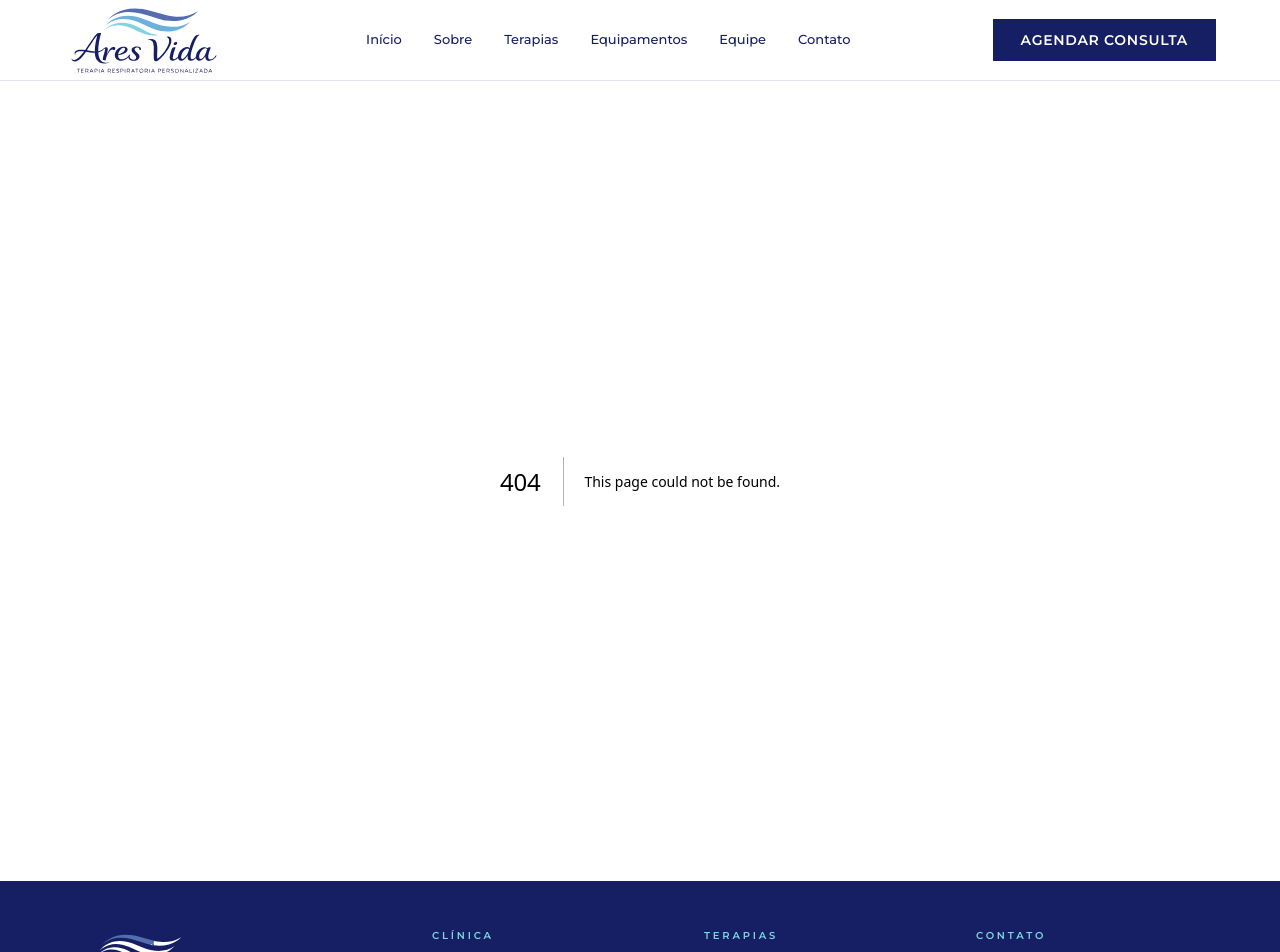
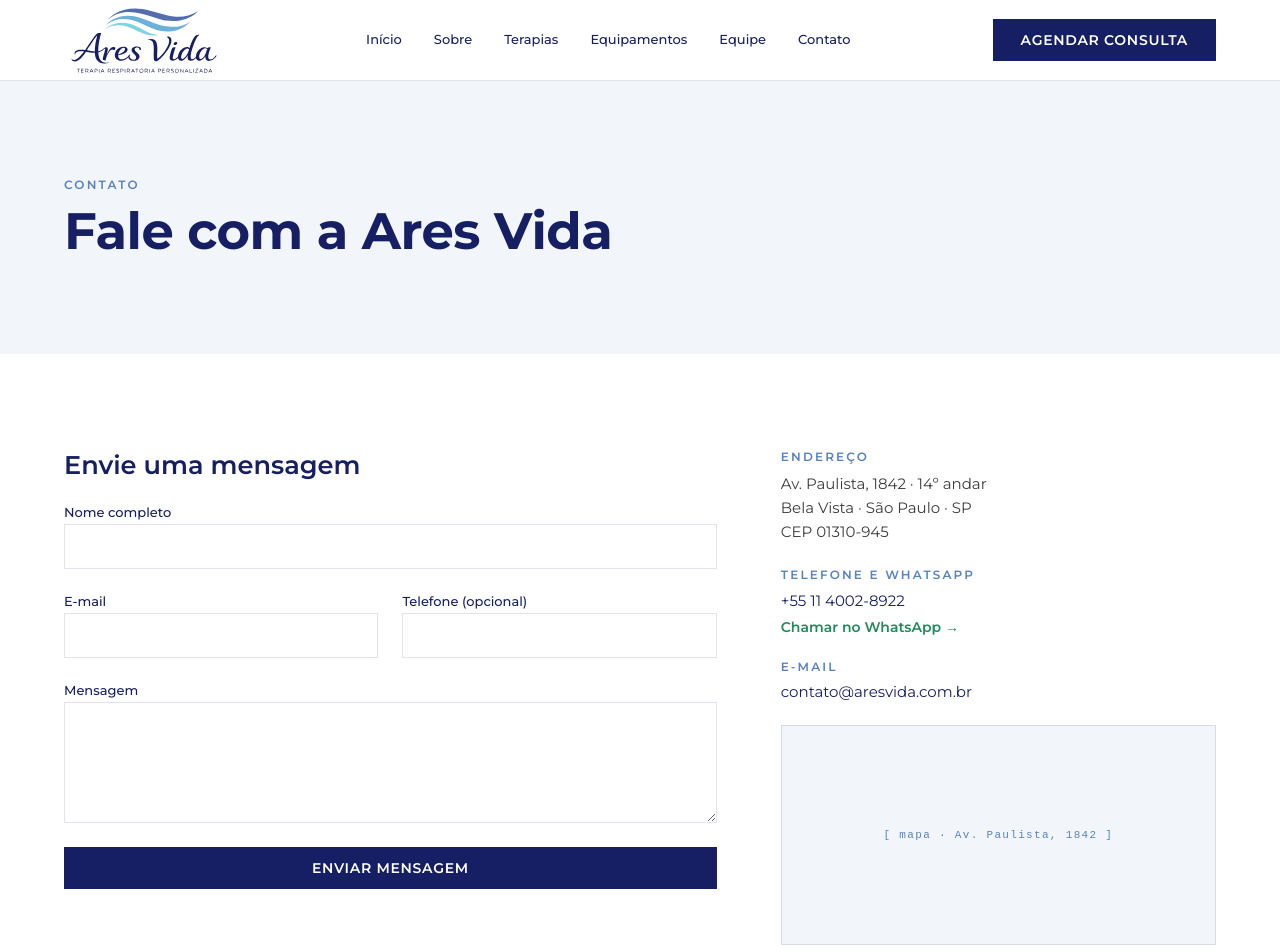
Before and after one commit to FernandoAzevedo1971/AresVida_site_completo, a Next.js app: page /contato in a window 1280 px wide. Before the commit this address had no page. Shown: the top 952 px of the page. Built offline with nearby package versions, Linux system fonts and the light colour scheme.

Commit message:
feat: ContactForm com validação e página Contato

```diff
--- /dev/null
+++ b/src/app/contato/page.module.css
@@ -0,0 +1,25 @@
+/* src/app/contato/page.module.css */
+.container { max-width: var(--av-container); margin: 0 auto; padding: 0 var(--av-gutter); }
+.intro { background: var(--av-gelo); padding: var(--av-sp-9) 0; }
+.title { margin: var(--av-sp-3) 0 0; color: var(--av-marinho); }
+
+.body { padding: var(--av-sp-9) 0; }
+.grid { display: grid; grid-template-columns: 1.2fr 0.8fr; gap: var(--av-sp-8); align-items: start; }
+
+.h2 { font-size: var(--av-fs-h3); font-weight: var(--av-fw-semibold); color: var(--av-marinho); margin: 0 0 var(--av-sp-5); }
+
+.info { display: flex; flex-direction: column; gap: var(--av-sp-5); }
+.infoBlock { display: flex; flex-direction: column; gap: var(--av-sp-2); }
+.infoTitle { font-size: 12px; font-weight: var(--av-fw-semibold); letter-spacing: 0.18em; text-transform: uppercase; color: var(--av-cobalto); margin: 0; }
+.infoText { font-size: 15px; color: var(--av-grafite); line-height: 1.6; margin: 0; }
+.infoLink { font-size: 15px; color: var(--av-marinho); text-decoration: none; transition: color 0.18s ease; }
+.infoLink:hover { color: var(--av-ceu); }
+.whatsapp { font-size: 14px; font-weight: var(--av-fw-semibold); color: var(--av-success); text-decoration: none; }
+
+.mapPlaceholder {
+  height: 220px; background: var(--av-gelo); border: 1px solid var(--av-hairline);
+  display: flex; align-items: center; justify-content: center;
+  font-family: monospace; font-size: 11px; color: var(--av-cobalto); letter-spacing: 0.12em;
+}
+
+@media (max-width: 768px) { .grid { grid-template-columns: 1fr; } }
--- /dev/null
+++ b/src/app/contato/page.tsx
@@ -0,0 +1,53 @@
+// src/app/contato/page.tsx
+import type { Metadata } from 'next'
+import SectionEyebrow from '@/components/SectionEyebrow/SectionEyebrow'
+import ContactForm from '@/components/ContactForm/ContactForm'
+import styles from './page.module.css'
+
+export const metadata: Metadata = {
+  title: 'Contato',
+  description: 'Entre em contato com a Ares Vida. Formulário, endereço e WhatsApp.',
+}
+
+export default function ContatoPage() {
+  return (
+    <>
+      <section className={styles.intro}>
+        <div className={styles.container}>
+          <SectionEyebrow>Contato</SectionEyebrow>
+          <h1 className={styles.title}>Fale com a Ares Vida</h1>
+        </div>
+      </section>
+      <section className={styles.body}>
+        <div className={styles.container}>
+          <div className={styles.grid}>
+            <div>
+              <h2 className={styles.h2}>Envie uma mensagem</h2>
+              <ContactForm />
+            </div>
+            <div className={styles.info}>
+              <div className={styles.infoBlock}>
+                <h3 className={styles.infoTitle}>Endereço</h3>
+                <p className={styles.infoText}>Av. Paulista, 1842 · 14º andar<br />Bela Vista · São Paulo · SP<br />CEP 01310-945</p>
+              </div>
+              <div className={styles.infoBlock}>
+                <h3 className={styles.infoTitle}>Telefone e WhatsApp</h3>
+                <a href="tel:+551140028922" className={styles.infoLink}>+55 11 4002-8922</a>
+                <a href="https://wa.me/551140028922" className={styles.whatsapp} target="_blank" rel="noopener noreferrer">
+                  Chamar no WhatsApp →
+                </a>
+              </div>
+              <div className={styles.infoBlock}>
+                <h3 className={styles.infoTitle}>E-mail</h3>
+                <a href="mailto:contato@aresvida.com.br" className={styles.infoLink}>contato@aresvida.com.br</a>
+              </div>
+              <div className={styles.mapPlaceholder} aria-label="Mapa — localização da clínica">
+                <span>[ mapa · Av. Paulista, 1842 ]</span>
+              </div>
+            </div>
+          </div>
+        </div>
+      </section>
+    </>
+  )
+}
--- /dev/null
+++ b/src/components/ContactForm/ContactForm.module.css
@@ -0,0 +1,17 @@
+/* src/components/ContactForm/ContactForm.module.css */
+.form { display: flex; flex-direction: column; gap: var(--av-sp-5); }
+.row { display: grid; grid-template-columns: 1fr 1fr; gap: var(--av-sp-5); }
+.field { display: flex; flex-direction: column; gap: var(--av-sp-1); }
+.label { font-family: var(--av-font-sans); font-size: 13px; font-weight: var(--av-fw-medium); color: var(--av-marinho); }
+.input {
+  font-family: var(--av-font-sans); font-size: var(--av-fs-body-sm); color: var(--av-grafite);
+  border: 1px solid var(--av-hairline); padding: 12px var(--av-sp-4); background: var(--av-branco);
+  outline: none; transition: border-color 0.18s ease; width: 100%; border-radius: var(--av-radius-none);
+}
+.input:focus { border-color: var(--av-marinho); border-width: 1.5px; }
+.inputError { border-color: var(--av-danger); }
+.textarea { resize: vertical; min-height: 120px; }
+.error { font-size: 12px; color: var(--av-danger); }
+.success { background: #edf7f2; border: 1px solid var(--av-success); padding: var(--av-sp-5); color: var(--av-success); font-weight: var(--av-fw-medium); }
+
+@media (max-width: 600px) { .row { grid-template-columns: 1fr; } }
--- /dev/null
+++ b/src/components/ContactForm/ContactForm.tsx
@@ -0,0 +1,73 @@
+// src/components/ContactForm/ContactForm.tsx
+'use client'
+import { useState } from 'react'
+import Button from '@/components/Button/Button'
+import styles from './ContactForm.module.css'
+
+type FormData = { nome: string; email: string; telefone: string; mensagem: string }
+type FormErrors = Partial<Record<keyof FormData, string>>
+
+function validate(d: FormData): FormErrors {
+  const e: FormErrors = {}
+  if (!d.nome.trim()) e.nome = 'Nome é obrigatório'
+  if (!d.email.trim()) e.email = 'E-mail é obrigatório'
+  else if (!/^[^\s@]+@[^\s@]+\.[^\s@]+$/.test(d.email)) e.email = 'E-mail inválido'
+  if (!d.mensagem.trim()) e.mensagem = 'Mensagem é obrigatória'
+  return e
+}
+
+export default function ContactForm() {
+  const [data, setData] = useState<FormData>({ nome: '', email: '', telefone: '', mensagem: '' })
+  const [errors, setErrors] = useState<FormErrors>({})
+  const [submitted, setSubmitted] = useState(false)
+
+  function handleChange(e: React.ChangeEvent<HTMLInputElement | HTMLTextAreaElement>) {
+    const { name, value } = e.target
+    setData(prev => ({ ...prev, [name]: value }))
+    if (errors[name as keyof FormData]) setErrors(prev => ({ ...prev, [name]: undefined }))
+  }
+
+  function handleSubmit(e: React.FormEvent) {
+    e.preventDefault()
+    const errs = validate(data)
+    if (Object.keys(errs).length > 0) { setErrors(errs); return }
+    setSubmitted(true)
+  }
+
+  if (submitted) {
+    return <div className={styles.success}><p>Mensagem enviada! Entraremos em contato em breve.</p></div>
+  }
+
+  return (
+    <form className={styles.form} onSubmit={handleSubmit} noValidate>
+      <div className={styles.field}>
+        <label className={styles.label} htmlFor="nome">Nome completo</label>
+        <input id="nome" name="nome" type="text" value={data.nome} onChange={handleChange}
+          className={`${styles.input} ${errors.nome ? styles.inputError : ''}`}
+          aria-describedby={errors.nome ? 'nome-error' : undefined} />
+        {errors.nome && <span id="nome-error" className={styles.error}>{errors.nome}</span>}
+      </div>
+      <div className={styles.row}>
+        <div className={styles.field}>
+          <label className={styles.label} htmlFor="email">E-mail</label>
+          <input id="email" name="email" type="email" value={data.email} onChange={handleChange}
+            className={`${styles.input} ${errors.email ? styles.inputError : ''}`}
+            aria-describedby={errors.email ? 'email-error' : undefined} />
+          {errors.email && <span id="email-error" className={styles.error}>{errors.email}</span>}
+        </div>
+        <div className={styles.field}>
+          <label className={styles.label} htmlFor="telefone">Telefone (opcional)</label>
+          <input id="telefone" name="telefone" type="tel" value={data.telefone} onChange={handleChange} className={styles.input} />
+        </div>
+      </div>
+      <div className={styles.field}>
+        <label className={styles.label} htmlFor="mensagem">Mensagem</label>
+        <textarea id="mensagem" name="mensagem" rows={5} value={data.mensagem} onChange={handleChange}
+          className={`${styles.input} ${styles.textarea} ${errors.mensagem ? styles.inputError : ''}`}
+          aria-describedby={errors.mensagem ? 'mensagem-error' : undefined} />
+        {errors.mensagem && <span id="mensagem-error" className={styles.error}>{errors.mensagem}</span>}
+      </div>
+      <Button type="submit" variant="primary">Enviar mensagem</Button>
+    </form>
+  )
+}
```
